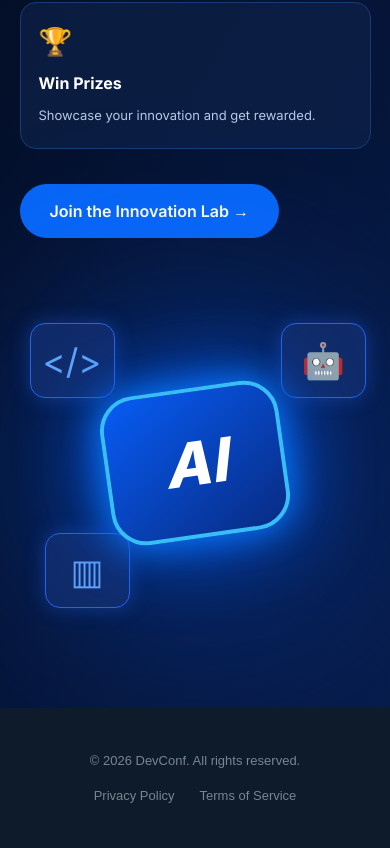
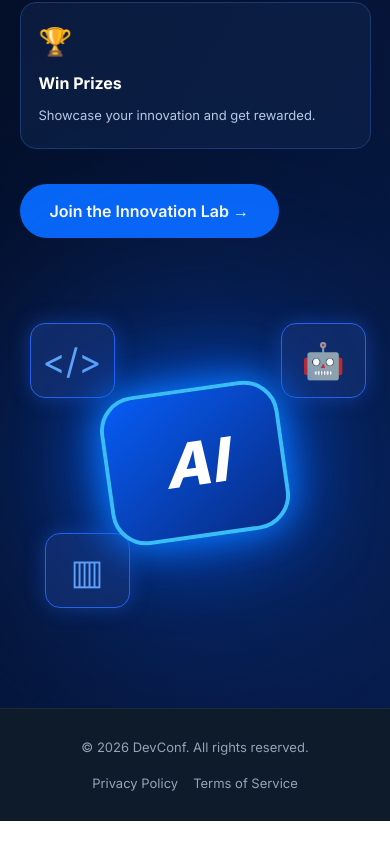
Before and after one commit to Junaid-redart/DevConf-Landing-Page, a plain HTML site: page index.html in a window 390 px wide. Shown: the part 5342-6190 px from the top of the page. After the commit the page ends 6163 px from the top, so only its background shows below. Drawn offline with Linux system fonts and the light colour scheme.

Commit message:
Add responsive footer section

```diff
--- a/index.html
+++ b/index.html
@@ -48,7 +48,7 @@
             <div class="hero-content">
 
                 <h1>
-                    Code. Connect.</em> Create
+                    Code. Connect. Create
                 </h1>
 
                 <p>
@@ -318,6 +318,7 @@
 
 </section>
 
+</main>
 <footer class="footer">
     <div class="footer-left">
         © 2026 DevConf. All rights reserved.
@@ -328,7 +329,6 @@
         <a href="#">Terms of Service</a>
     </div>
 </footer>
-    </main>
 
 </body>
 
--- a/style.css
+++ b/style.css
@@ -808,15 +808,17 @@ body {
     }
 }
 
+/* Footer */
 .footer {
     background-color: #0d1b2a;
-    color: #7b8490;
-    padding: 45px 7.5%;
+    color: #94a3b8;
+    padding: 30px 7%;
     display: flex;
     justify-content: space-between;
     align-items: center;
-    font-family: Arial, sans-serif;
+    gap: 20px;
     font-size: 13px;
+    border-top: 1px solid #1e293b;
 }
 
 .footer-right {
@@ -825,19 +827,26 @@ body {
 }
 
 .footer-right a {
-    color: #7b8490;
+    color: #94a3b8;
     text-decoration: none;
+    transition: color 0.3s ease;
 }
 
 .footer-right a:hover {
-    color: white;
+    color: #ffffff;
 }
 
-/* Responsive */
+/* Responsive Footer */
 @media (max-width: 600px) {
     .footer {
         flex-direction: column;
         gap: 20px;
         text-align: center;
     }
+
+    .footer-right {
+        flex-wrap: wrap;
+        justify-content: center;
+        gap: 15px;
+    }
 }
```
